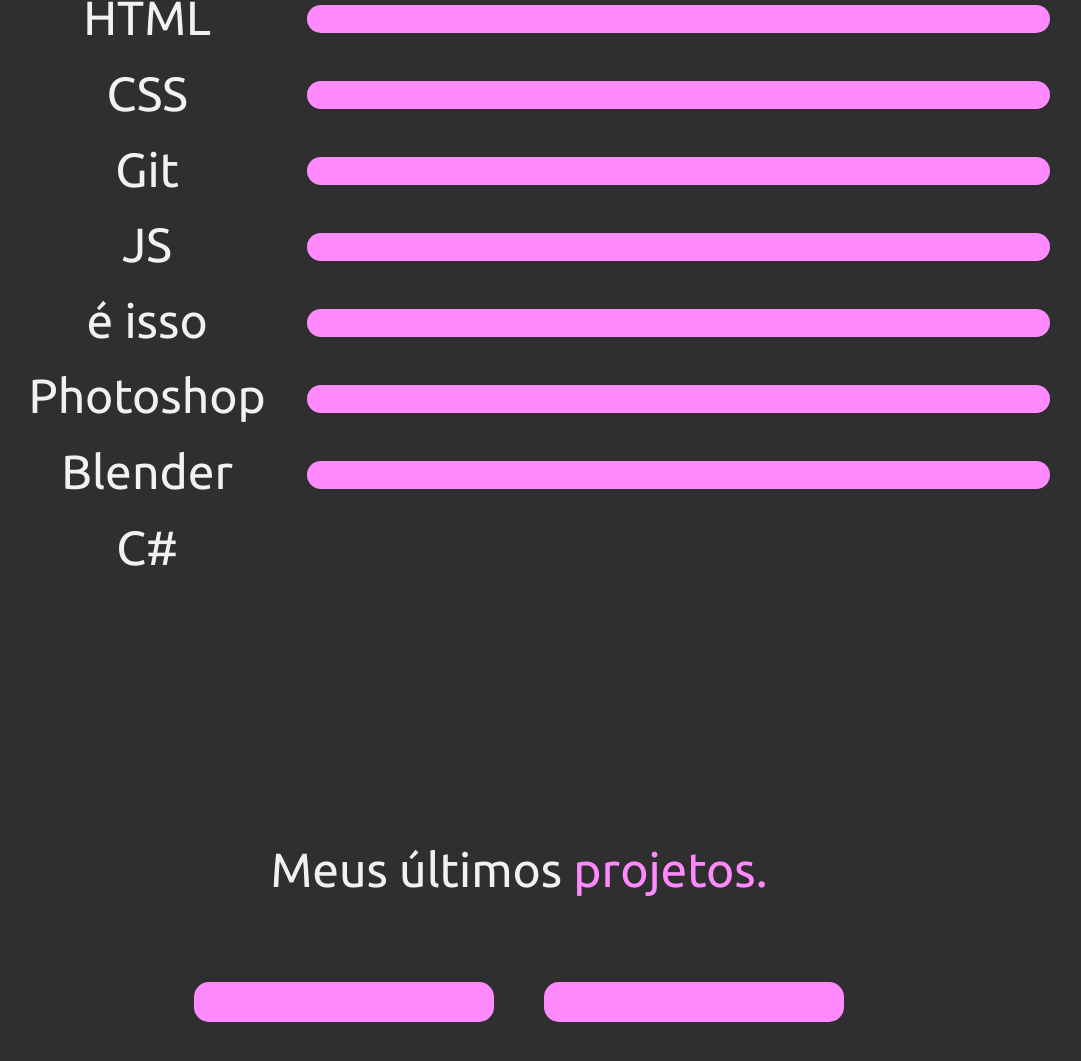
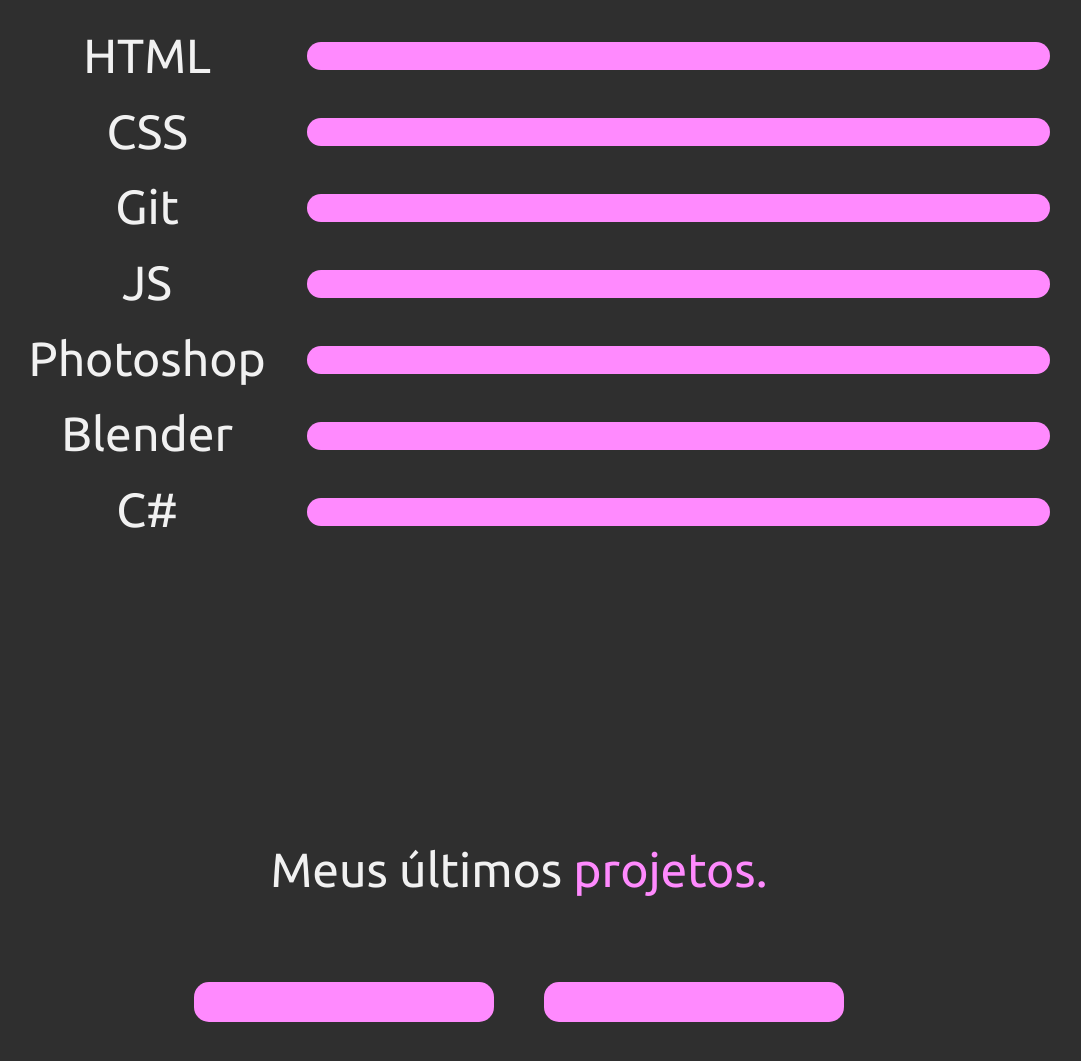
Before and after one commit to baptixta/portfolio-atividade, a website: page index.html in a window 1280 px wide. Shown: the part 986-2047 px from the top of the page, without its empty margins (121-1202 px from the left). Drawn offline with nearby package versions, Linux system fonts and the light colour scheme.

Commit message:
tirei uma linha

```diff
--- a/index.html
+++ b/index.html
@@ -25,7 +25,6 @@
                     <h2 class="text-skills">CSS</h2>
                     <h2 class="text-skills">Git</h2>
                     <h2 class="text-skills">JS</h2>
-                    <h2 class="text-skills">é isso</h2>
                     <h2 class="text-skills">Photoshop</h2>
                     <h2 class="text-skills">Blender</h2>
                     <h2 class="text-skills">C#</h2>
```
